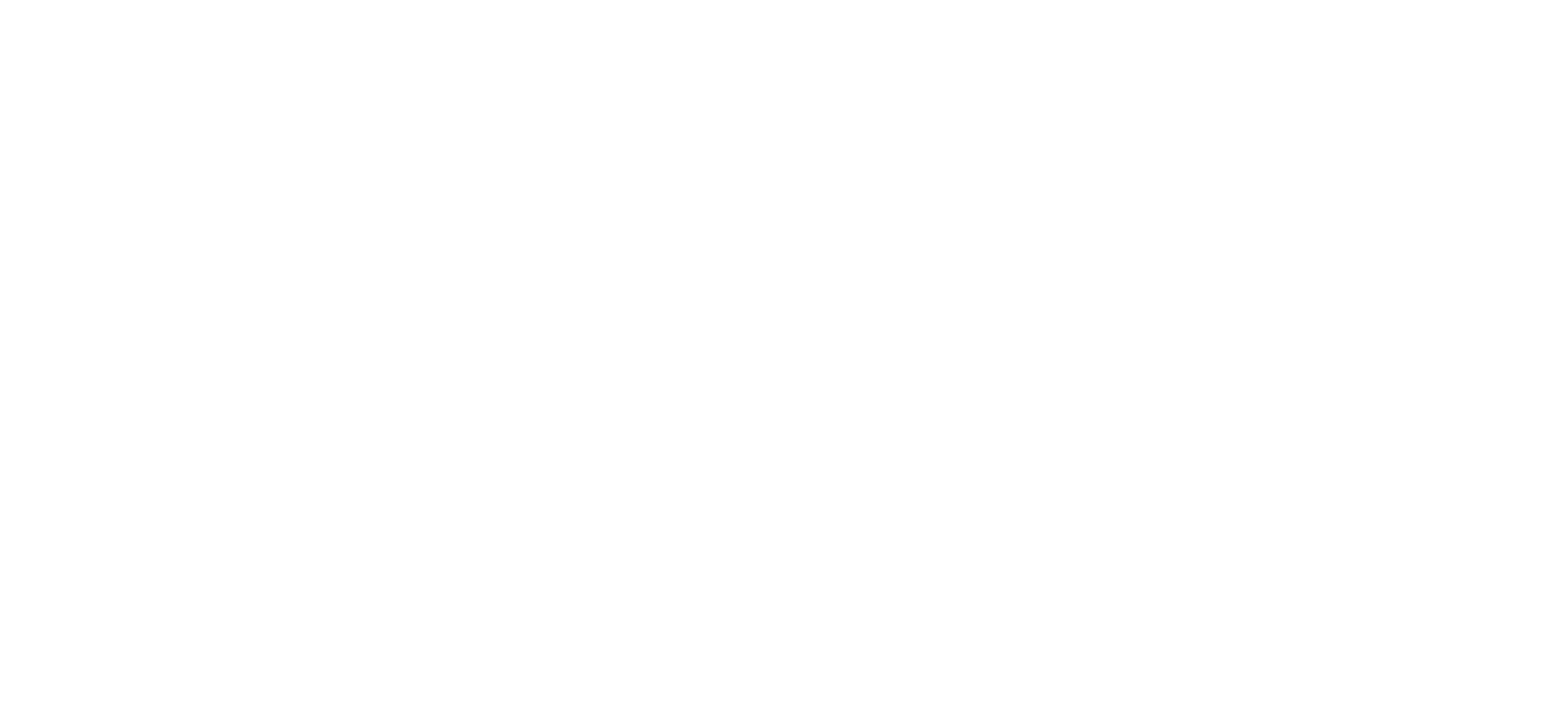
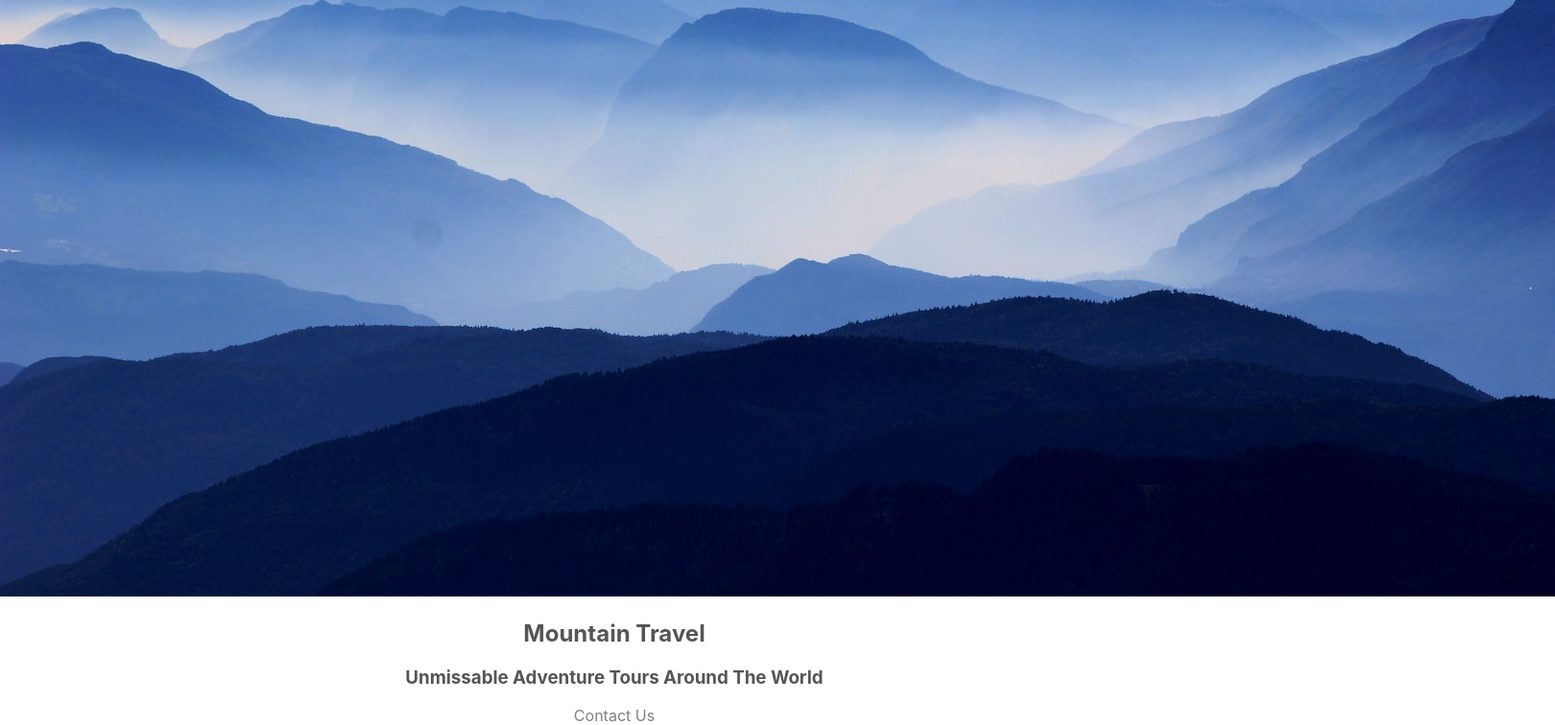
Before and after one commit to beiatrix/lovable-imaginary-codec, a React (Create React App) app: page / in a window 1280 px wide. Shown: the part 563-1319 px from the top of the page at 96% size, 1620 px wide, since content can reach past the window. Before the commit the page ends 800 px from the top, so only its background shows below. Built offline with nearby package versions, Linux system fonts and the light colour scheme.

Commit message:
add Hero component

```diff
--- a/src/App.js
+++ b/src/App.js
@@ -1,6 +1,5 @@
 import React, { Component } from 'react';
-// import main from './img/main.jpg';
-import {Header} from './components'
+import {Header, Hero} from './components'
 import './styles/App.css';
 
 class App extends Component {
@@ -8,7 +7,7 @@ class App extends Component {
     return (
       <div className="App">
         <Header />
-        {/* <img src={main} alt="main" /> */}
+        <Hero />
       </div>
     );
   }
--- /dev/null
+++ b/src/components/Hero.js
@@ -0,0 +1,18 @@
+import React from 'react'
+import '../styles/Hero.css'
+import main from '../img/main.jpg'
+
+export const Hero = props => {
+  return (
+    <section className="hero">
+      <div className="background-image">
+        <img src={main} alt="main" />
+      </div>
+      <div className="hero-content-area">
+        <h1>Mountain Travel</h1>
+        <h3>Unmissable Adventure Tours Around The World</h3>
+        <a href="#" className="btn">Contact Us</a>
+      </div>
+    </section>
+  )
+}
--- a/src/components/index.js
+++ b/src/components/index.js
@@ -1 +1,2 @@
 export {Header} from './Header'
+export {Hero} from './Hero'
```
Also changed, not shown: src/styles/Hero.css (added).
